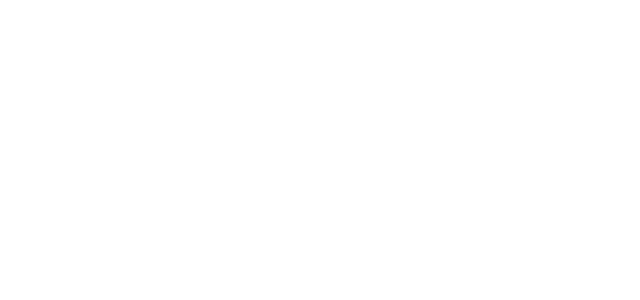
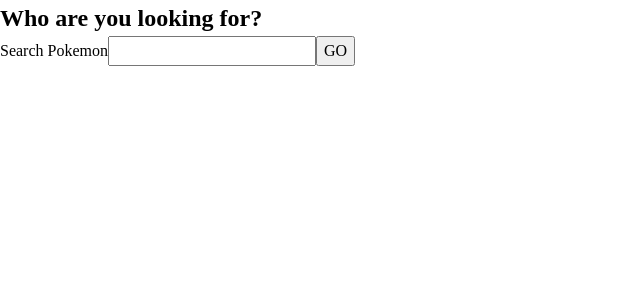
Before and after one commit to FatihAksoy530/PokemonUI, a React (Vite) app: page / in a window 1280 px wide. Shown: the top 300 px of the page, without its empty margins (0-640 px from the left). Built offline with nearby package versions, Linux system fonts and the light colour scheme.

Commit message:
Started HomePage implementation and added a searchbar

```diff
--- a/src/App.tsx
+++ b/src/App.tsx
@@ -1,9 +1,13 @@
-import './App.css'
+import HomePage from './components/home_page/HomePage';
+
+import './App.css';
+
 
 function App() {
 
   return (
     <>
+      <HomePage />
     </>
   )
 }
--- /dev/null
+++ b/src/axiosInstance.ts
@@ -0,0 +1,12 @@
+import axios from 'axios';
+  // Assuming you've stored your API key in .env as REACT_APP_API_KEY
+
+const axiosInstance = axios.create({
+    baseURL: 'https://api.pokemontcg.io/v2',  // Set your API's base URL here
+    headers: {
+        'X-Api-Key': `${ import.meta.env.VITE_API_KEY }`,  // Use 'Bearer ' prefix if your API expects it, otherwise adjust accordingly
+        'Content-Type': 'application/json'
+    }
+});
+
+export default axiosInstance;
--- a/src/components/home_page/HomePage.tsx
+++ b/src/components/home_page/HomePage.tsx
@@ -0,0 +1,33 @@
+import { useEffect, useState } from "react";
+import axiosInstance from "../../axiosInstance";
+
+import PokemonSearchBar from "../pokemon_search_bar/PokemonSearchBar";
+
+import "./HomePage.css";
+
+export default function HomePage() {
+    const [pokemons, setPokemons] = useState<any[]>([]);
+
+    const fetchPokemon = async (event) => {
+        event.preventDefault();
+        const response = await axiosInstance.get(`/cards?pageSize=10`);
+        const data = response.data.data;
+        setPokemons(data);
+    }
+
+    return (
+        <div>
+            <PokemonSearchBar handlePokemonFetch={fetchPokemon} />
+            {
+                pokemons.map((pokemon) => {
+                    return (
+                        <div>
+                            <h1>{pokemon.name}</h1>
+                            <img src={pokemon.images.small} alt={pokemon.name} />
+                        </div>
+                    )
+                })
+            }
+        </div>
+    )
+}
--- /dev/null
+++ b/src/components/pokemon_search_bar/PokemonSearchBar.tsx
@@ -0,0 +1,16 @@
+import "./PokemonSearchBar.css";
+
+export default function PokemonSearchBar(props) {
+    const { handlePokemonFetch } = props;
+
+    return (
+        <div className="pokemon-search-container">
+            <h2>Who are you looking for?</h2>
+            <form action="" onSubmit={handlePokemonFetch}>
+                <label htmlFor="search-pokemon">Search Pokemon</label>
+                <input id="search-pokemon" type="text" />
+                <button>GO</button>
+            </form>
+        </div>
+    )
+}
--- a/src/main.tsx
+++ b/src/main.tsx
@@ -2,6 +2,9 @@
 import ReactDOM from 'react-dom/client'
 import App from './App.tsx'
 import './index.css'
+import './css_reset.css'
+
+
 
 ReactDOM.createRoot(document.getElementById('root')!).render(
   <React.StrictMode>
```
Also changed, not shown: src/components/detailed_pokemon_card/DetailedPokemonCard.tsx (+10 -0 lines), src/components/pokemon_search_bar/PokemonSearchBar.css (added).
